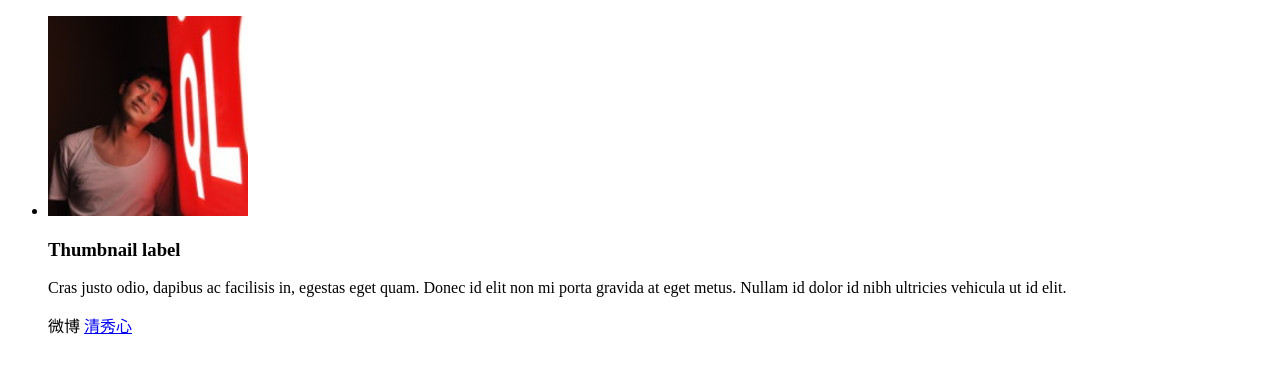
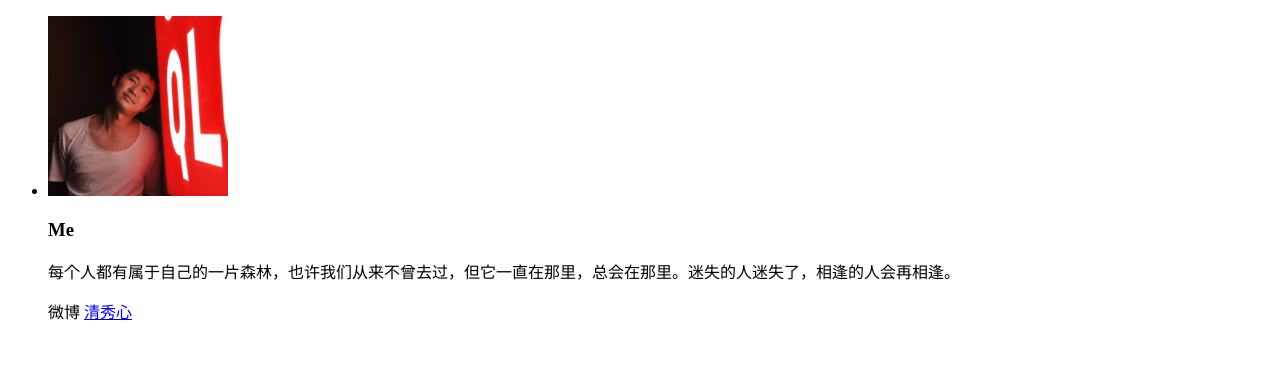
Before and after one commit to soarpatriot/3D, a Node project: template app/views/about/index.ejs in a window 1280 px wide. Shown: the top 373 px of the page. Run offline with Node 20 templates, Linux system fonts and the light colour scheme; the template is opened without the code that fills it, so the values that code supplies are empty.

Commit message:
add contact me

```diff
--- a/app/assets/stylesheets/application.less
+++ b/app/assets/stylesheets/application.less
@@ -347,3 +347,9 @@
   height:129px;
   width:100%;
 }
+
+/** about page **/
+.me-picture{
+  width: 200px;
+  height: 200px;
+}
--- a/app/views/about/index.ejs
+++ b/app/views/about/index.ejs
@@ -10,9 +10,10 @@
                     <ul class="thumbnails">
                     <li class="span12">
                         <div class="thumbnail">
-                            <img data-src="holder.js/300x200" alt="300x200" style="width: 200px; height: 200px;" src="images/wayne.jpg">
-                                <h3>Thumbnail label</h3>
-                                <p>Cras justo odio, dapibus ac facilisis in, egestas eget quam. Donec id elit non mi porta gravida at eget metus. Nullam id dolor id nibh ultricies vehicula ut id elit.</p>
+                            <div class="caption">
+                                <img alt="wayne's picture" class="me-picture" src="images/wayne.jpg">
+                                <h3>Me</h3>
+                                <p>每个人都有属于自己的一片森林，也许我们从来不曾去过，但它一直在那里，总会在那里。迷失的人迷失了，相逢的人会再相逢。 </p>
                                 <p>微博 <a href="http://www.weibo.com/p/1005051729866695/home?from=usercardnew#place">清秀心</a></p>
                             </div>
                         </div>
@@ -24,5 +25,6 @@
 
             </div>
         </div>
+        <script data-main="/build/app/about" src="/javascripts/require.js"></script>
     </body>
 </html>
--- /dev/null
+++ b/public/javascripts/app/about.js
@@ -0,0 +1,41 @@
+// Generated by CoffeeScript 1.6.3
+(function() {
+  require.config({
+    baseUrl: '/javascripts',
+    waitSeconds: 30,
+    shim: {
+      'underscore': {
+        exports: '_'
+      },
+      'bootstrap': {
+        deps: ['jquery']
+      },
+      'noty': {
+        deps: ['jquery']
+      },
+      'noty-top': {
+        deps: ['noty']
+      },
+      'noty-topCenter': {
+        deps: ['noty']
+      },
+      'noty-default': {
+        deps: ['noty']
+      }
+    },
+    paths: {
+      'bootstrap': 'bootstrap',
+      'jquery': 'jquery-1.10.2.min',
+      'rails': 'rails',
+      'masonry': 'masonry.pkgd.min',
+      'underscore': 'underscore-min',
+      'noty': 'noty/jquery.noty',
+      'noty-top': 'noty/layouts/top',
+      'noty-topCenter': 'noty/layouts/topCenter',
+      'noty-default': 'noty/themes/default'
+    }
+  });
+
+  require(['jquery', 'underscore', 'bootstrap', 'noty', 'noty-top', 'noty-topCenter', 'noty-default'], function($, _) {});
+
+}).call(this);
--- a/public/stylesheets/application.css
+++ b/public/stylesheets/application.css
@@ -293,3 +293,8 @@
   height: 129px;
   width: 100%;
 }
+/** about page **/
+.me-picture {
+  width: 200px;
+  height: 200px;
+}
```
Also changed, not shown: public/stylesheets/application-all-min.css, public/stylesheets/application-all.css, 2 other files.
